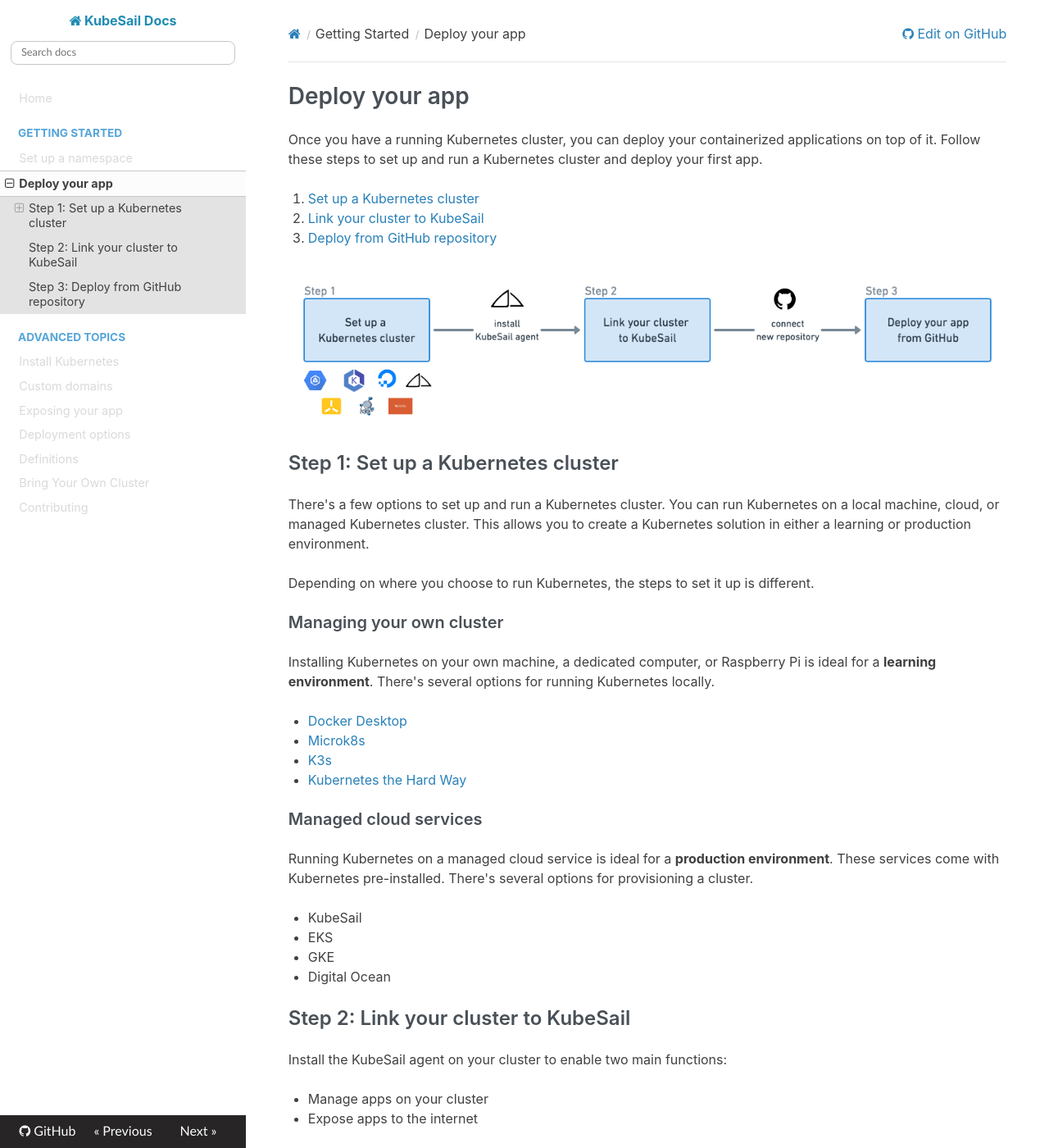
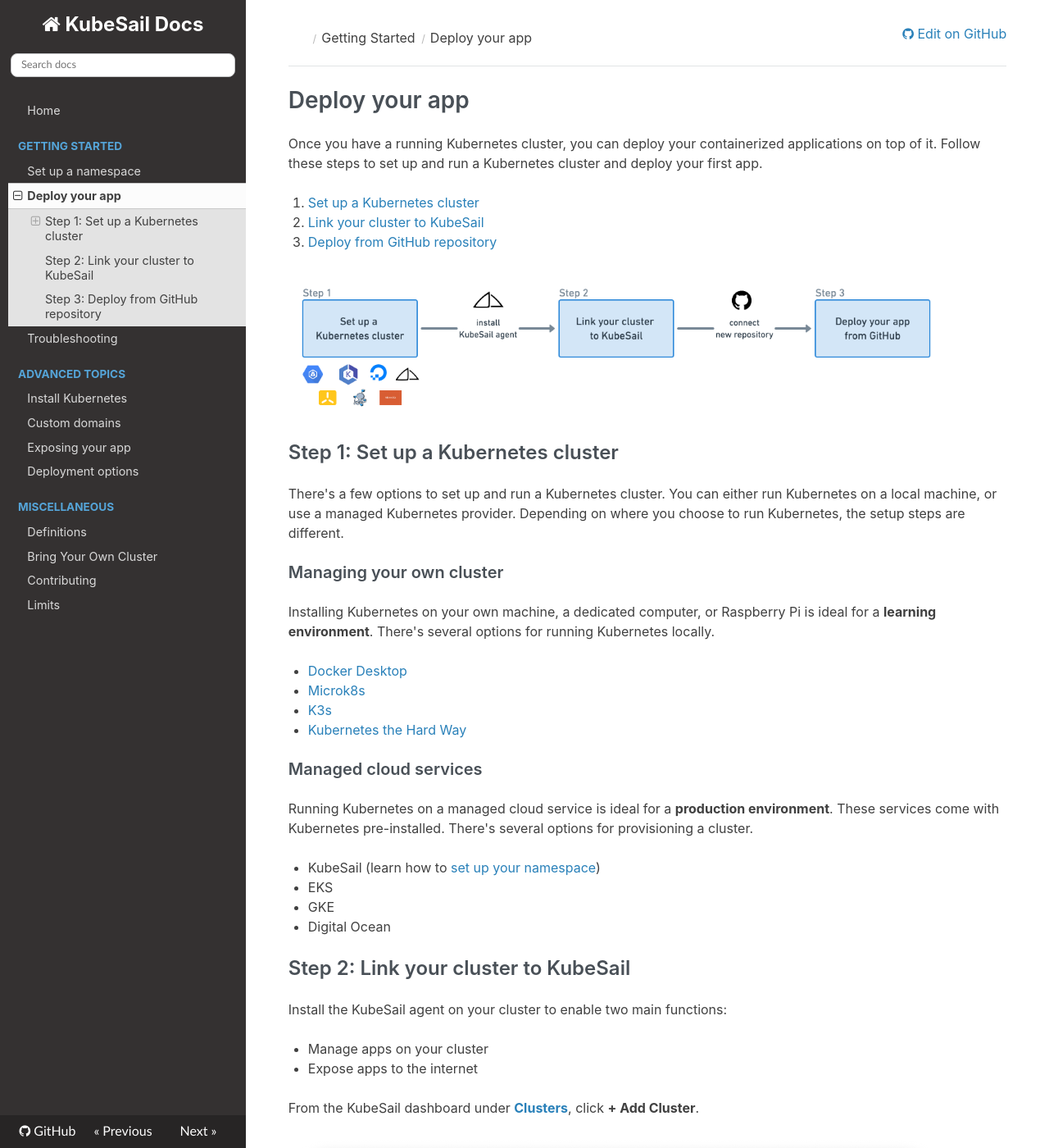
Before and after one commit to kubesail/kubesail-docs, an MkDocs documentation site: the page built from docs/repo_builder.md, in a window 1280 px wide and 1400 px high. Shown: the whole window at 82% size. Built offline with MkDocs 1.6.1, drawn with Linux system fonts in a browser that asks for light colours; nearby versions of some CDN libraries.

Commit message:
update docs to include pricing, troubleshooting, various fixes

```diff
--- a/docs/extra.css
+++ b/docs/extra.css
@@ -1,6 +1,6 @@
 :root {
-  --fontFamily: -apple-system, BlinkMacSystemFont, Segoe UI, Helvetica, Arial, sans-serif,
-    Apple Color Emoji, Segoe UI Emoji, Segoe UI Symbol;
+    --fontFamily: -apple-system, BlinkMacSystemFont, Segoe UI, Helvetica, Arial,
+        sans-serif, Apple Color Emoji, Segoe UI Emoji, Segoe UI Symbol;
     --colorKsDarkGray: #495057;
     --colorKsInputBorder: #e9ecef;
     --colorKsInputBorderActive: #c6c7c9;
@@ -22,16 +22,20 @@
     font-weight: 600;
 }
 
+.icon.icon-home {
+    color: white;
+    font-size: 24px;
+}
+
+.wy-nav-top {
+    background-color: #343131;
+}
 .wy-side-nav-search {
-  background-color: white;
+    background-color: #343131;
 }
 .wy-side-nav-search > a,
 .wy-side-nav-search .wy-dropdown > a {
     color: #1f8cb4;
-}
-
-.wy-nav-side {
-  background: white;
 }
 
 .wy-menu-vertical li.current a {
@@ -43,7 +47,7 @@
     max-width: unset;
 }
 
-.wy-side-nav-search input[type='text'] {
+.wy-side-nav-search input[type="text"] {
     border: 1px solid var(--colorKsInputBorderActive);
     border-radius: 8px;
     box-shadow: none;
@@ -58,6 +62,14 @@
     border-radius: 3px;
 }
 
+.rst-content img {
+    max-width: 800px;
+}
+
+.wy-menu ul {
+    margin-left: 10px;
+}
+
 @media screen and (min-width: 1400px) {
     .wy-nav-content-wrap {
         background: white;
--- a/docs/repo_builder.md
+++ b/docs/repo_builder.md
@@ -10,33 +10,32 @@
 
 ## Step 1: Set up a Kubernetes cluster
 
-There's a few options to set up and run a Kubernetes cluster. You can run Kubernetes on a local machine, cloud, or managed Kubernetes cluster. This allows you to create a Kubernetes solution in either a learning or production environment.
-
-Depending on where you choose to run Kubernetes, the steps to set it up is different.
+There's a few options to set up and run a Kubernetes cluster. You can either run Kubernetes on a local machine, or use a managed Kubernetes provider. Depending on where you choose to run Kubernetes, the setup steps are different.
 
 ### Managing your own cluster
 
 Installing Kubernetes on your own machine, a dedicated computer, or Raspberry Pi is ideal for a **learning environment**. There's several options for running Kubernetes locally.
 
-- [Docker Desktop](/install_kubernetes/#docker-desktop)
-- [Microk8s](/install_kubernetes/#microk8s)
-- [K3s](/install_kubernetes/#k3s)
-- [Kubernetes the Hard Way](/install_kubernetes/#kubernetes-the-hard-way)
+-   [Docker Desktop](/install_kubernetes/#docker-desktop)
+-   [Microk8s](/install_kubernetes/#microk8s)
+-   [K3s](/install_kubernetes/#k3s)
+-   [Kubernetes the Hard Way](/install_kubernetes/#kubernetes-the-hard-way)
 
 ### Managed cloud services
+
 Running Kubernetes on a managed cloud service is ideal for a **production environment**. These services come with Kubernetes pre-installed. There's several options for provisioning a cluster.
 
-- KubeSail
-- EKS
-- GKE
-- Digital Ocean
+-   KubeSail (learn how to [set up your namespace](/namespace))
+-   EKS
+-   GKE
+-   Digital Ocean
 
 ## Step 2: Link your cluster to KubeSail
 
 Install the KubeSail agent on your cluster to enable two main functions:
 
-- Manage apps on your cluster
-- Expose apps to the internet
+-   Manage apps on your cluster
+-   Expose apps to the internet
 
 From the KubeSail dashboard under [**Clusters**](https://kubesail.com/clusters/), click **+ Add Cluster**.
 
--- a/mkdocs.yml
+++ b/mkdocs.yml
@@ -4,17 +4,20 @@
 nav:
   - Home: README.md
   - Getting Started:
-      - 'Set up a namespace': namespace.md
-      - 'Deploy your app': repo_builder.md
+      - "Set up a namespace": namespace.md
+      - "Deploy your app": repo_builder.md
+      - "Troubleshooting": troubleshooting.md
   - Advanced Topics:
       #- 'Provision a cluster': provision_cluster.md
-      - 'Install Kubernetes': install_kubernetes.md
-      - 'Custom domains': domains.md
-      - 'Exposing your app': exposing.md
-      - 'Deployment options': deploy.md
-  - Definitions: 'definitions.md'
-  - Bring Your Own Cluster: 'byoc.md'
-  - Contributing: contributing.md
+      - "Install Kubernetes": install_kubernetes.md
+      - "Custom domains": domains.md
+      - "Exposing your app": exposing.md
+      - "Deployment options": deploy.md
+  - Miscellaneous:
+      - Definitions: "definitions.md"
+      - Bring Your Own Cluster: "byoc.md"
+      - Contributing: contributing.md
+      - Limits: limits.md
 extra_css:
   - extra.css
-google_analytics: ['UA-131519845-2', 'docs.kubesail.com']
+google_analytics: ["UA-131519845-2", "docs.kubesail.com"]
```
Also changed, not shown: docs/README.md (+4 -1 lines), docs/limits.md (added, +15 -0 lines), docs/namespace.md (+3 -0 lines), docs/troubleshooting.md (added, +7 -0 lines). Lines whose indentation alone changed are shown as unchanged.
